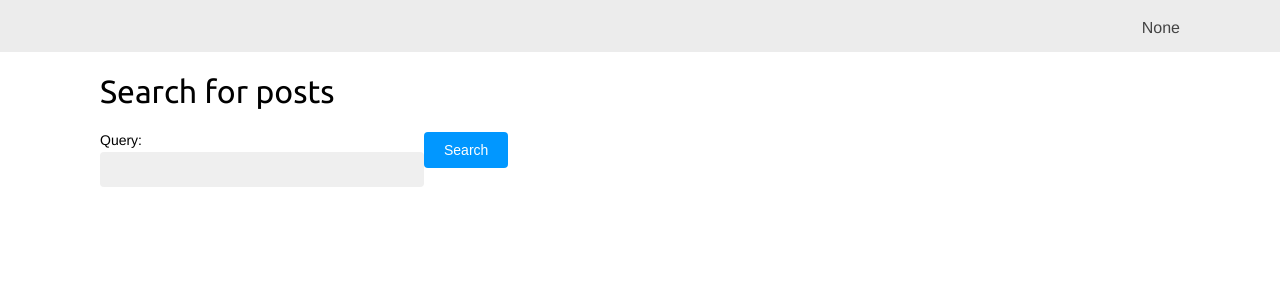
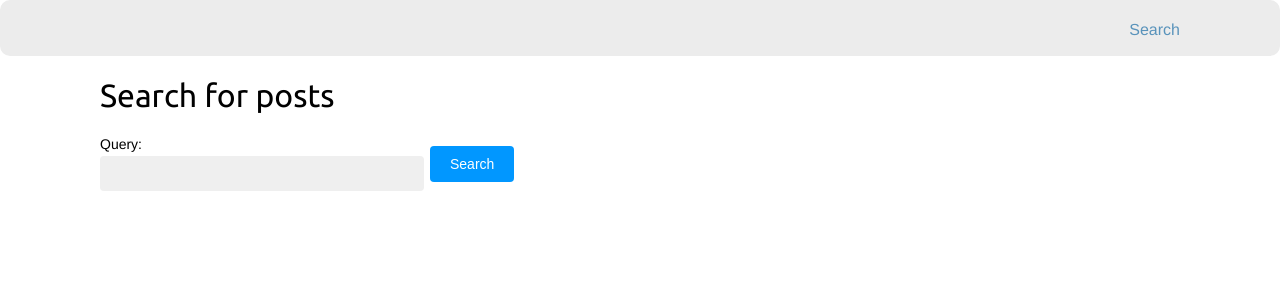
Before and after one commit to snubdev/Portal_Emprego, a Django app: page /job/search/ in a window 1280 px wide. Shown: the part 46-346 px from the top of the page. Run offline with Django 4.2, Linux system fonts and the light colour scheme.

Commit message:
Revisão no código

```diff
--- a/job/static/css/job.css
+++ b/job/static/css/job.css
@@ -125,8 +125,9 @@ ul.errorlist {
 #subheader {
     background:#ececec;
     color:#444;
-    padding:15px 100px;
+    padding:1px 100px;
     overflow:auto;
+    border-radius: 10px;
 }
 
 #header .logo {
@@ -364,3 +365,9 @@ form div.field {
     overflow:auto;
     margin-top: 20px
 }
+
+.button-search {
+    position: relative;
+    top: 10px;
+    left: 6px;
+}
--- a/job/templates/base.html
+++ b/job/templates/base.html
@@ -13,7 +13,7 @@
     </div>
     <div id="subheader">
       <div class="cart">
-          None
+          <p><a href="{% url 'job:job_search' %}">Search</a></p>
       </div>
     </div>
     <div id="content">
--- a/job/templates/job/search.html
+++ b/job/templates/job/search.html
@@ -10,9 +10,9 @@
           Found {{ total_results }} result{{ total_results|pluralize }}
       {% endwith %}
     </h3>
-    {% for opportunity in results %}
-        <h4><a href="{{ opportunity.get_absolute_url }}">{{ opportunity.title }}</a></h4>
-        {{ opportunity.title}}
+    {% for opportunitys in results %}
+        <h4><a href="{{ opportunitys.get_absolute_url }}">{{ opportunitys.title }}</a></h4>
+        {{ opportunitys.title}}
     {% empty %}
       <p>There are no results for your query.</p>
     {% endfor %}
@@ -21,7 +21,7 @@
     <h1>Search for posts</h1>
     <form method="get">
       {{ form.as_p }}
-      <input type="submit" value="Search">
+      <input class="button-search" type="submit" value="Search">
     </form>
   {% endif %}
 {% endblock %}
--- a/job/views.py
+++ b/job/views.py
@@ -36,16 +36,24 @@ def opportunity_detail(request, id, slug):
                                                'new_registraion': new_registraion,
                                                'registraion_form': registraion_form})
 
+
 def job_search(request):
     form = SearchForm()
     query = None
-    results = []
+    results = ()
 
     if 'query' in request.GET:
         form = SearchForm(request.GET)
         if form.is_valid():
             query = form.cleaned_data['query']
-            results = Opportunity.published.annotate(search=SearchVector('title'),).filter(search=query)
+            results = Opportunity.objects.annotate(search=SearchVector('title'),).filter(search=query)
     return render(request, 'job/search.html', {'form': form,
                                                'query': query,
                                                'results': results})
+
+
+'''def job_search(request):
+    form = SearchForm()
+    results = Opportunity.objects.annotate(search=SearchVector('title'),).filter(search='form')
+    return render(request, 'job/search.html', {'form': form,
+                                               'results': results})'''
```
